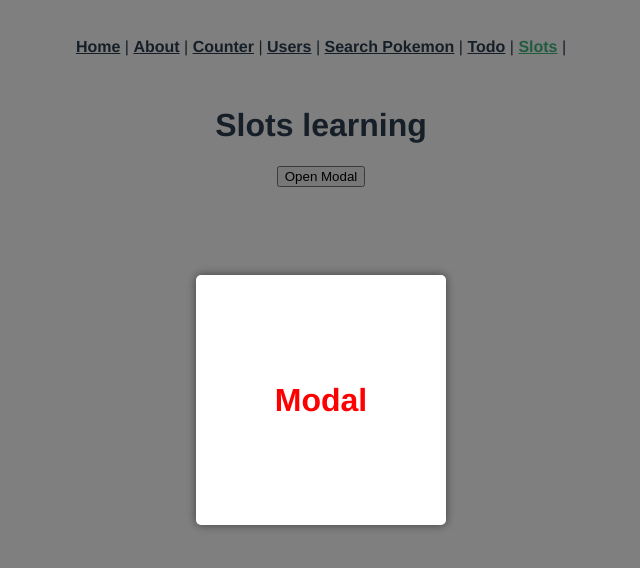
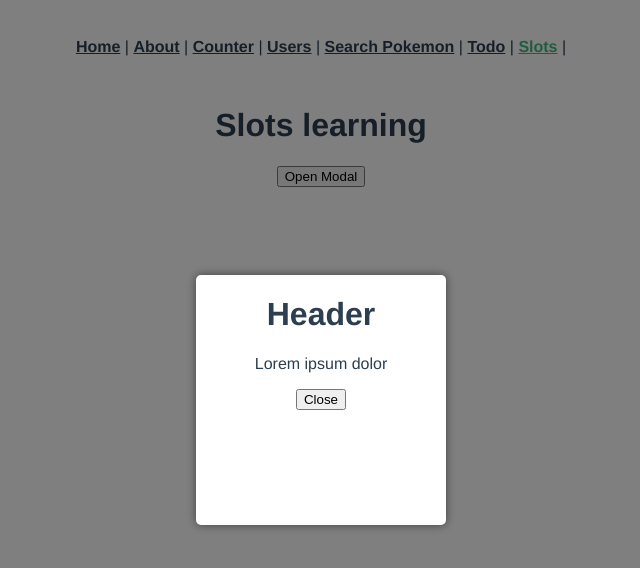
Before and after one commit to Jandronit/CompositionAPI-Vue, a Vue app: page /#/slots in a window 1280 px wide. Shown: the top 568 px of the page, without its empty margins (319-959 px from the left). Built offline with nearby package versions, Linux system fonts and the light colour scheme.

Commit message:
(lesson 252 course vue) Slots and NamedSLots

```diff
--- a/src/components/Modal.vue
+++ b/src/components/Modal.vue
@@ -13,11 +13,9 @@ export default defineComponent({
 <template>
 <div class="modal-background fade-in">
     <div class="modal-container">
-
-        <div class="center">
-            <h1>Modal</h1>
-            <slot></slot>
-        </div>
+        <slot name="header"></slot>
+        <slot name="body"></slot>
+        <slot name="footer"></slot>
     </div>
 </div>
 </template>
--- a/src/views/CustomSlots.vue
+++ b/src/views/CustomSlots.vue
@@ -16,7 +16,17 @@ export default defineComponent({
 <template>
     <h1>Slots learning</h1>
     <button>Open Modal</button>
-  <Modal></Modal>
+  <Modal>
+      <template #header>
+          <h1>Header</h1>
+      </template>
+      <template #body>
+          <p>Lorem ipsum dolor</p>
+      </template>
+      <template #footer>
+          <button>Close</button>
+      </template>
+  </Modal>
 </template>
 <style scoped>
 
```
